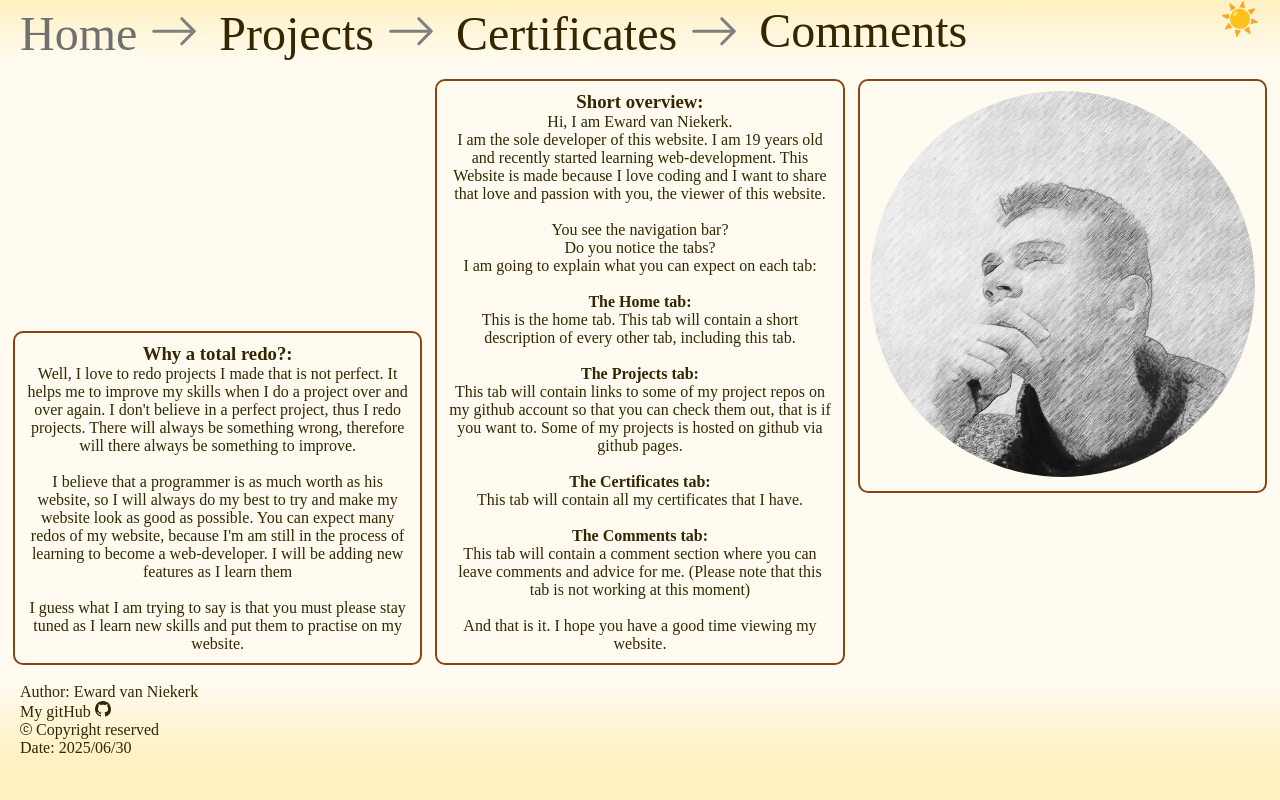
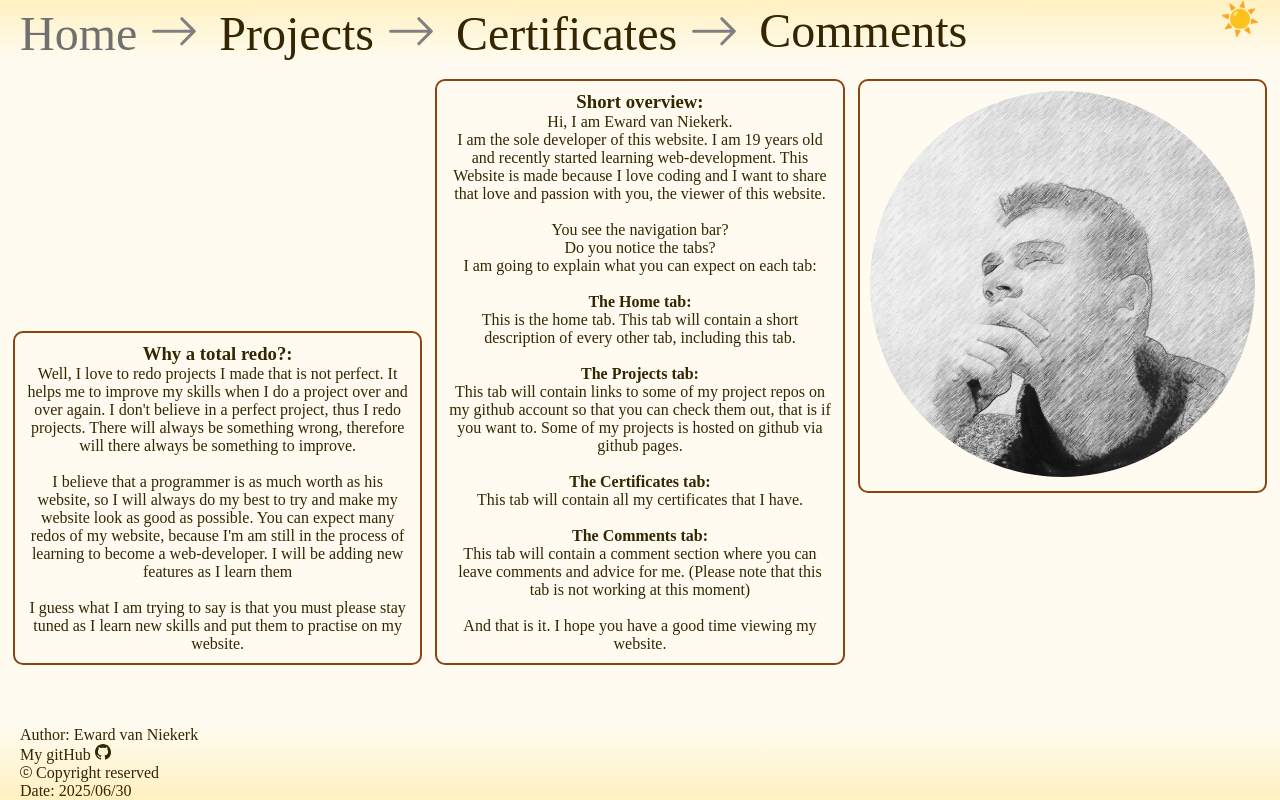
Before and after one commit to Eward-Nee/The_Code-Crafters_Bunker, a React (Vite) app: page / in a window 1280 px wide. Built offline with nearby package versions, Linux system fonts and the light colour scheme.

Commit message:
fix footer to bottom

```diff
--- a/src/general.css
+++ b/src/general.css
@@ -24,6 +24,17 @@
     --bgBorder: hsl(46, 100%, 17%);
 }
 
+.page {
+    display: flex;
+    flex-direction: column;
+    min-height: 100vh;
+    justify-content: flex-start;
+
+    .footer {
+        margin-top: auto;
+    }
+}
+
 * {
     box-sizing: border-box;
     margin: 0;
@@ -31,7 +42,7 @@
 }
 
 body {
-    background-color: var(--bgEdgeLight);
+    background-color: var(--bgLight);
     color: var(--textLight);
 
     .midPage {
```
